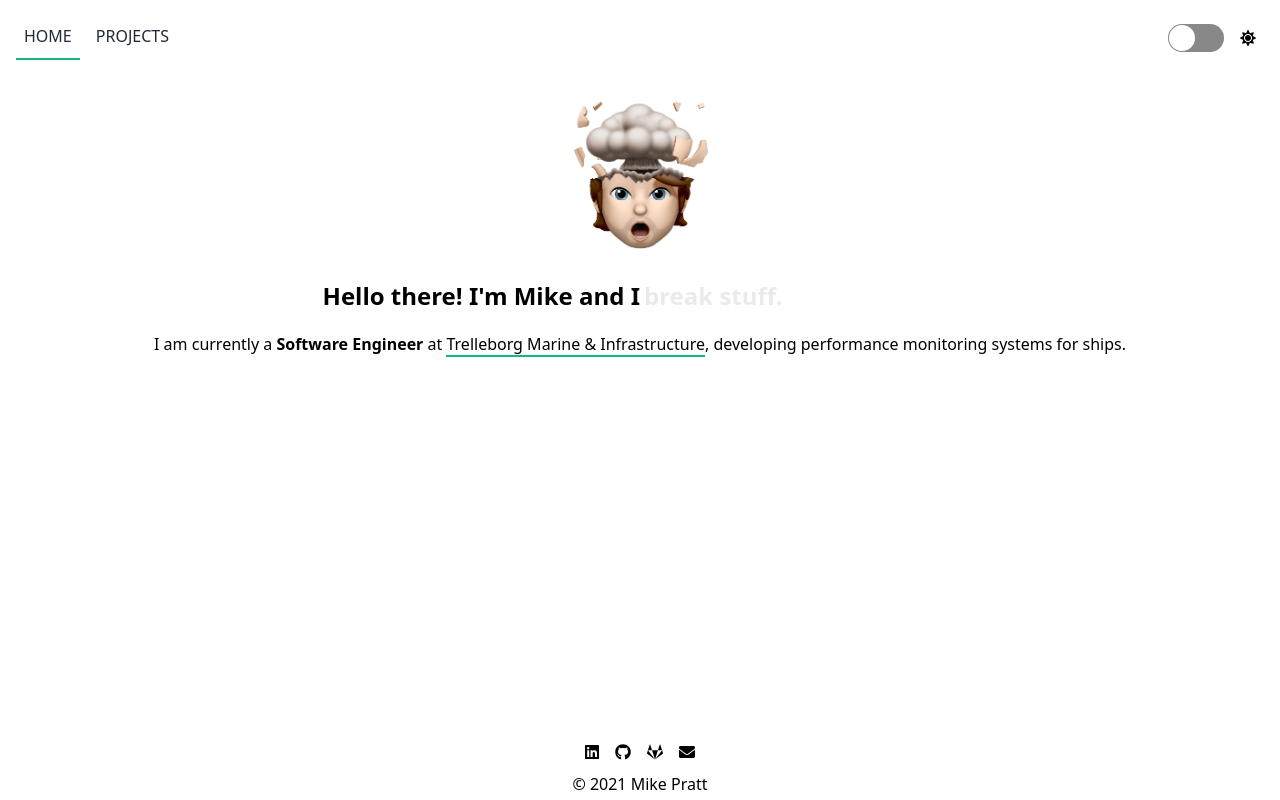
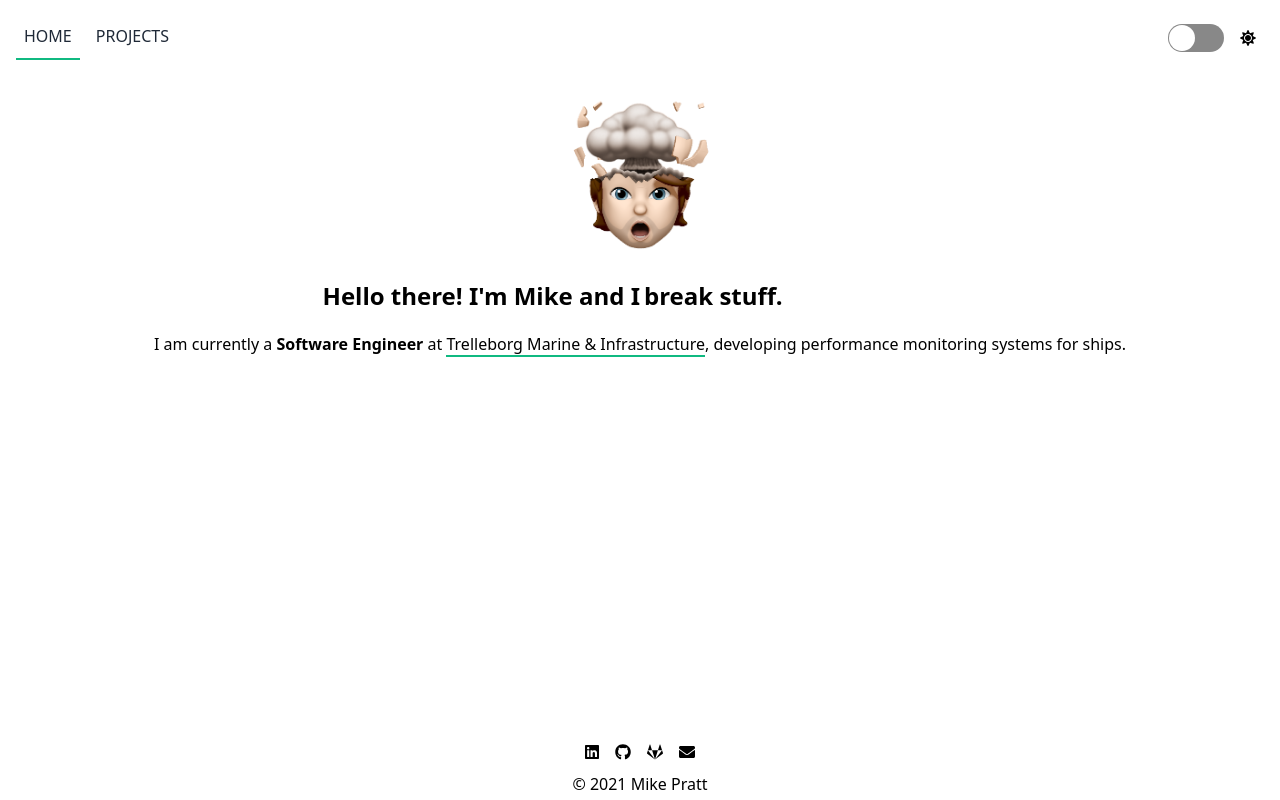
Before and after one commit to mj3f/personal-website, a React (Create React App) app: page / in a window 1280 px wide. Built offline with nearby package versions, Linux system fonts and the light colour scheme.

Commit message:
Added fixme comment describing issue with fade animation - removed the animation call for now until I have figured out how to fix it.

```diff
--- a/src/components/Home.tsx
+++ b/src/components/Home.tsx
@@ -26,12 +26,14 @@ const Home: FunctionComponent = () => {
         }), 3000);
     }, [state])
 
+    // FIXME add animate-fade class to state.aboutMeSnippet, there is a time slippage between setTimeout and the animation duration of 3 seconds.
+    // after the first pass-through (which works perfectly), the aboutMeSnippet gets updated after the fade in animation is run, and gets progressively worse.
     return (
         <div className="flex flex-col flex-wrap w-full h-full justify-center items-center">
             <img src={memoji} alt="My mind is blown, always!" className="h-48 w-48 flex-auto"/>
             <div className="flex flex-auto w-full justify-center">
                 <div className="w-1/2 text-right text-2xl font-semibold">Hello there! I'm Mike and I </div>
-                <div className="w-1/2 pl-1 text-2xl font-semibold animate-fade">{state.aboutMeSnippet}.</div>
+                <div className="w-1/2 pl-1 text-2xl font-semibold">{state.aboutMeSnippet}.</div>
             </div>
             <div className="flex-auto pt-5">
                 I am currently a <a className="p-0 font-semibold">Software Engineer</a> at {' '}
--- a/tailwind.config.js
+++ b/tailwind.config.js
@@ -6,7 +6,7 @@ module.exports = {
       keyframes: {
         fade: {
           '0%, 100%': { opacity: 0 },
-          '50%': { opacity: 1 }
+          '90%': { opacity: 1 }
         }
       },
       animation: {
```
